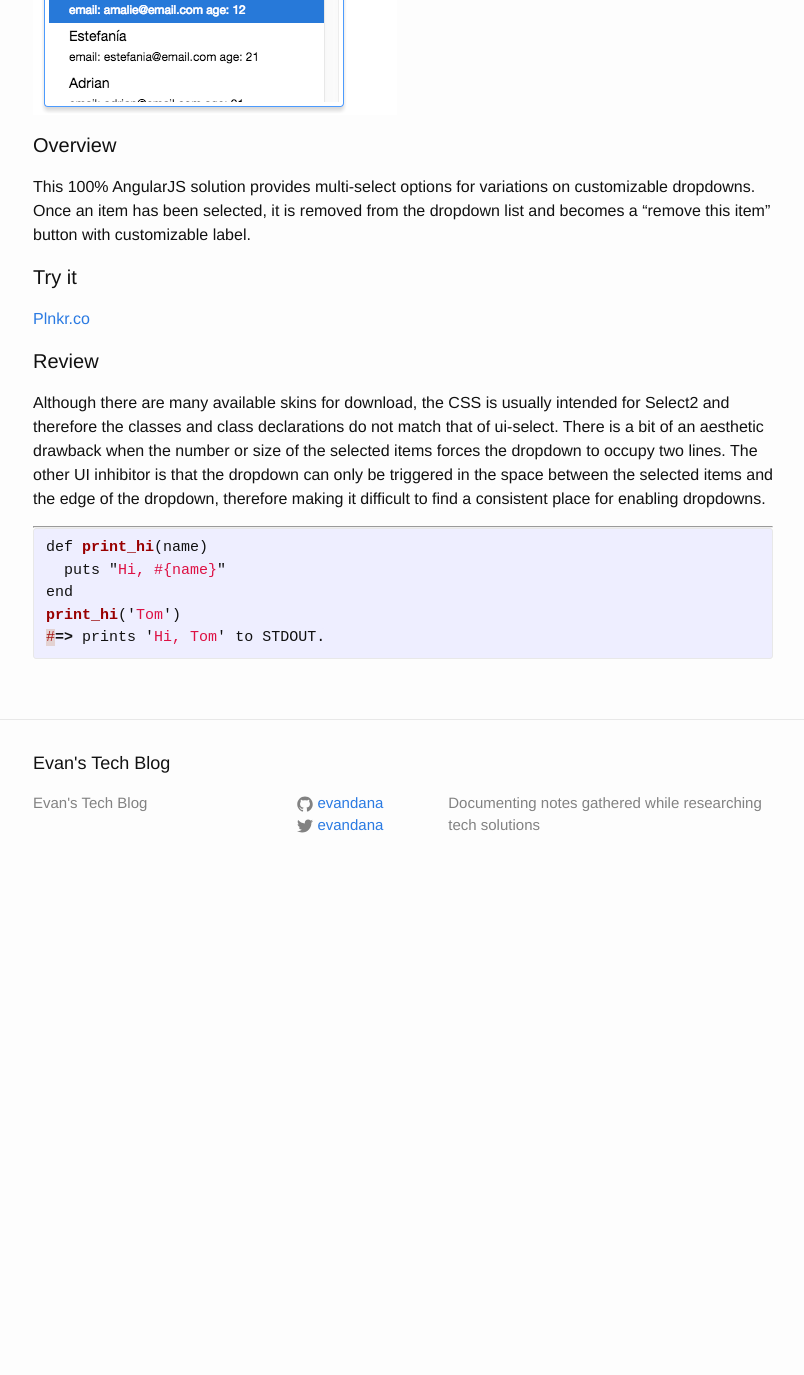
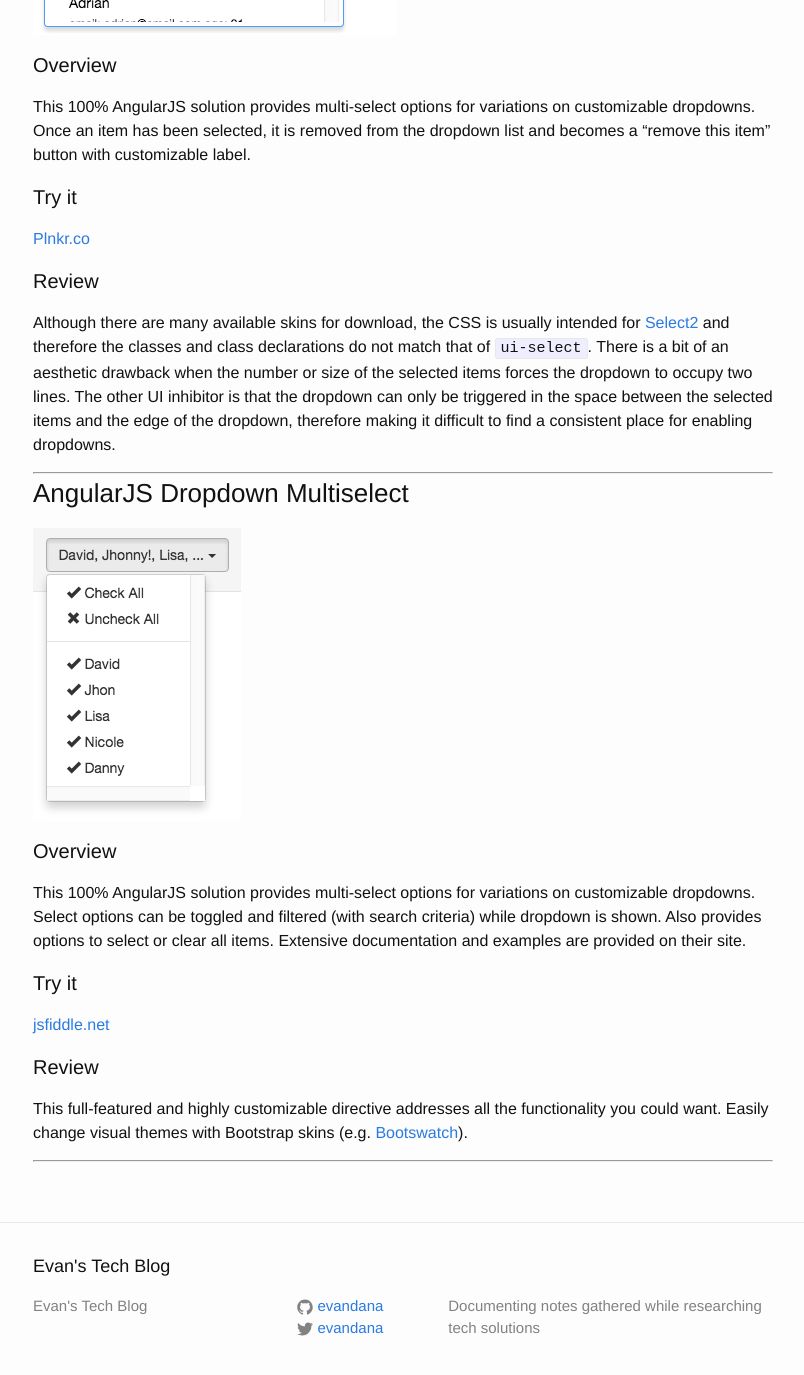
Before and after one commit to evandana/evandana.github.io, a Jekyll site: the page built from _posts/2015-08-03-angular-multi-select-dropdown.markdown, in a window 1280 px wide and 1400 px high, scrolled down 1502 px. Shown: the top 1375 px of the window, without its empty margins (237-1041 px from the left). Built offline with Jekyll 4.4.1, drawn with Linux system fonts in a browser that asks for light colours; before the commit the page ends 2399 px from its top, so only the background shows below that; some of the changed text lies outside the part shown.

Commit message:
Adding more for ngDropdownMultiselect

```diff
--- a/_posts/2015-08-03-angular-multi-select-dropdown.markdown
+++ b/_posts/2015-08-03-angular-multi-select-dropdown.markdown
@@ -45,25 +40,33 @@ This 100% AngularJS solution provides multi-select options for variations on cus
 [Plnkr.co][select2try]
 
 #### Review
-Although there are many available skins for download, the CSS is usually intended for Select2 and therefore the classes and class declarations do not match that of ui-select. There is a bit of an aesthetic drawback when the number or size of the selected items forces the dropdown to occupy two lines. The other UI inhibitor is that the dropdown can only be triggered in the space between the selected items and the edge of the dropdown, therefore making it difficult to find a consistent place for enabling dropdowns.
+Although there are many available skins for download, the CSS is usually intended for [Select2][select2] and therefore the classes and class declarations do not match that of `ui-select`. There is a bit of an aesthetic drawback when the number or size of the selected items forces the dropdown to occupy two lines. The other UI inhibitor is that the dropdown can only be triggered in the space between the selected items and the edge of the dropdown, therefore making it difficult to find a consistent place for enabling dropdowns.
+
+___
+
+### AngularJS Dropdown Multiselect
+
+![UI-Select snapshot]({{ site.url }}/assets/uiselect/ngmultiselect.png)
+
+#### Overview
+
+This 100% AngularJS solution provides multi-select options for variations on customizable dropdowns. Select options can be toggled and filtered (with search criteria) while dropdown is shown. Also provides options to select or clear all items. Extensive documentation and examples are provided on their site.
+
+#### Try it
+[jsfiddle.net][ngDropdownTry]
+
+#### Review
+This full-featured and highly customizable directive addresses all the functionality you could want. Easily change visual themes with Bootstrap skins (e.g. [Bootswatch][bootstrapSkins]).
 
 ___
 
 
-
-
-{% highlight javascript %}
-def print_hi(name)
-  puts "Hi, #{name}"
-end
-print_hi('Tom')
-#=> prints 'Hi, Tom' to STDOUT.
-{% endhighlight %}
-
-
-[select2]:https://github.com/angular-ui/ui-select2
+[select2]:https://select2.github.io/
+[ngSelect2]:https://github.com/angular-ui/ui-select2
 [uiSelect]:https://github.com/angular-ui/ui-select
 [ngDropdown]:http://dotansimha.github.io/angularjs-dropdown-multiselect/#/
 [ngMultiSelect]:https://www.npmjs.com/package/angular-multi-select
 
 [select2try]:http://plnkr.co/edit/juqoNOt1z1Gb349XabQ2?p=preview
+[ngDropdownTry]:https://jsfiddle.net/evand/bmvtmzmm/
+[bootstrapSkins]:https://bootswatch.com/
```
Also changed, not shown: other parts of _posts/2015-08-03-angular-multi-select-dropdown.markdown (+2 -7 lines), 2 other files.
